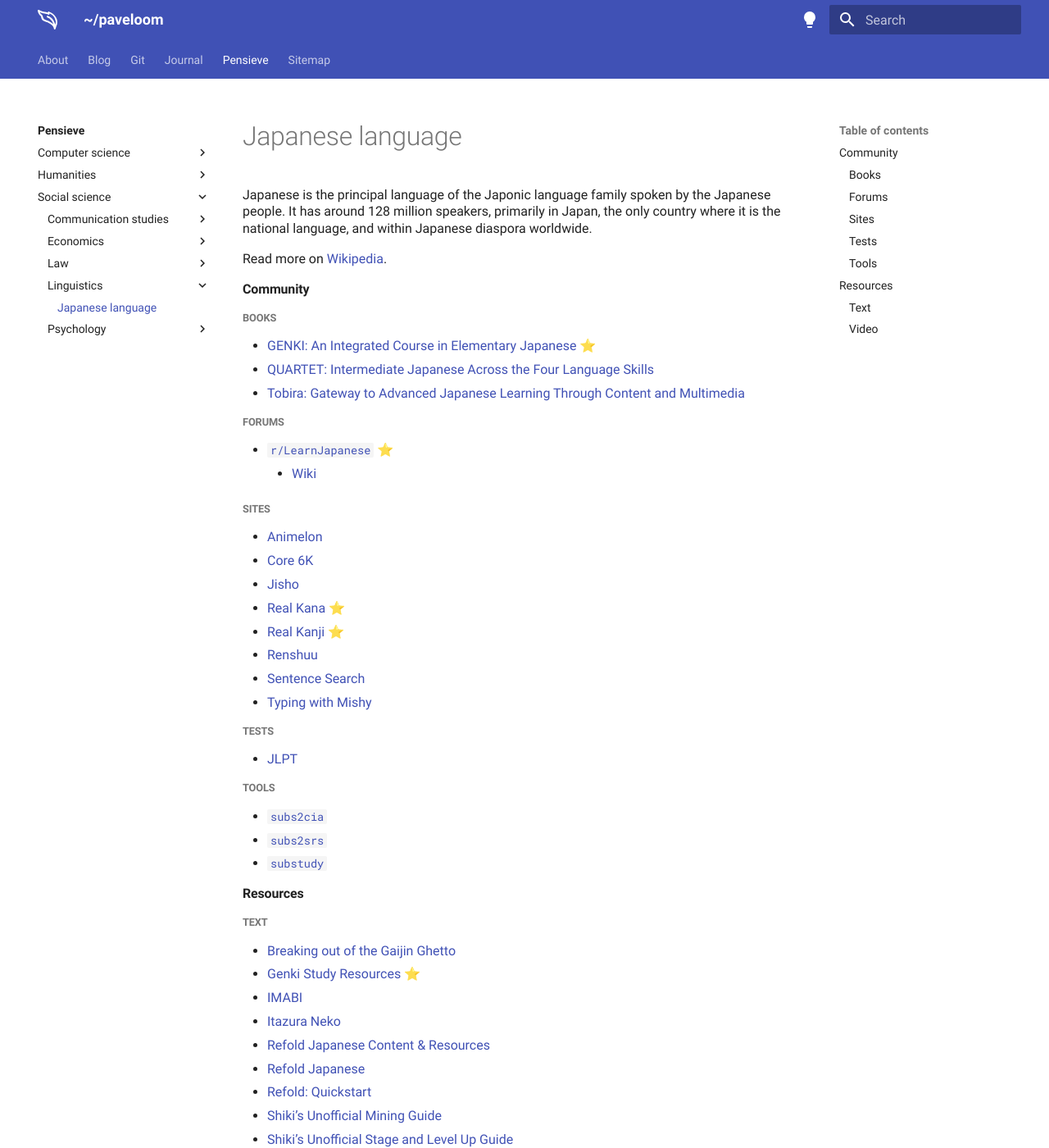
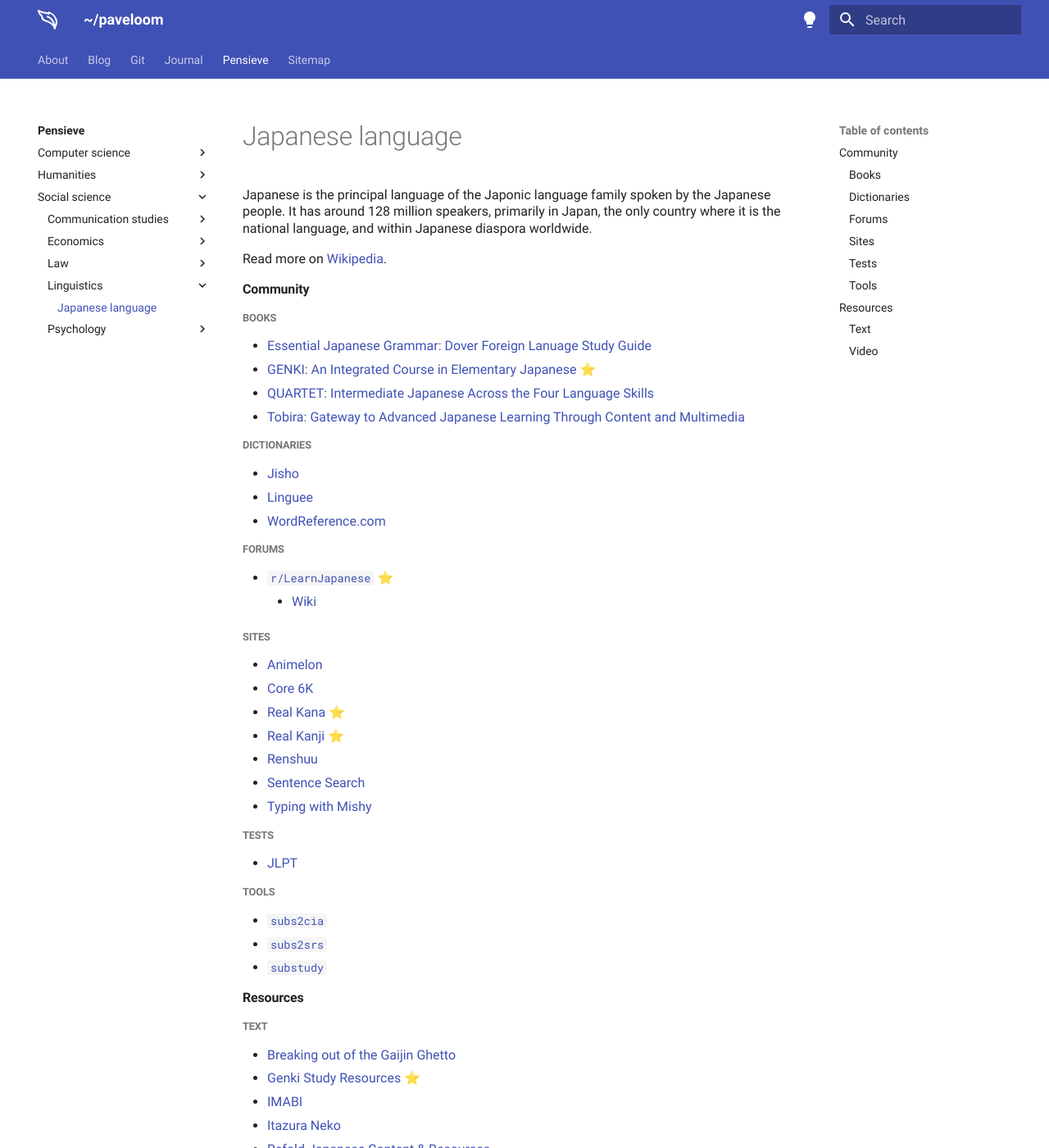
Before and after one commit to paveloom/paveloom.dev, an MkDocs documentation site: the page built from content/pensieve/japanese-language.md, in a window 1280 px wide and 1400 px high. Shown: the whole window at 82% size. Built offline with MkDocs 1.6.1 and Material for MkDocs 9.7.7, drawn with Linux system fonts in a browser that asks for light colours; some of the changed text lies outside the part shown.

Commit message:
Pensieve: update the Japanese language page.

```diff
--- a/content/pensieve/japanese-language.md
+++ b/content/pensieve/japanese-language.md
@@ -7,9 +7,15 @@
 #### Community
 
 ##### Books
+- [Essential Japanese Grammar: Dover Foreign Lanuage Study Guide](https://bookbrainz.org/work/01bbe974-f9ad-4e99-a6aa-79f24fe52977)
 - [GENKI: An Integrated Course in Elementary Japanese](https://genki3.japantimes.co.jp/en) ⭐
 - [QUARTET: Intermediate Japanese Across the Four Language Skills](https://bookclub.japantimes.co.jp/en/book/b456886.html)
 - [Tobira: Gateway to Advanced Japanese Learning Through Content and Multimedia](https://bookbrainz.org/work/3c4615af-200b-42e9-a67b-b814427096e6)
+
+##### Dictionaries
+- [Jisho](https://jisho.org)
+- [Linguee](https://www.linguee.com/japanese-english)
+- [WordReference.com](https://www.wordreference.com/jaen)
 
 ##### Forums
 - [`r/LearnJapanese`](https://www.reddit.com/r/LearnJapanese) ⭐
```
Also changed, not shown: other parts of content/pensieve/japanese-language.md (+1 -1 lines).
